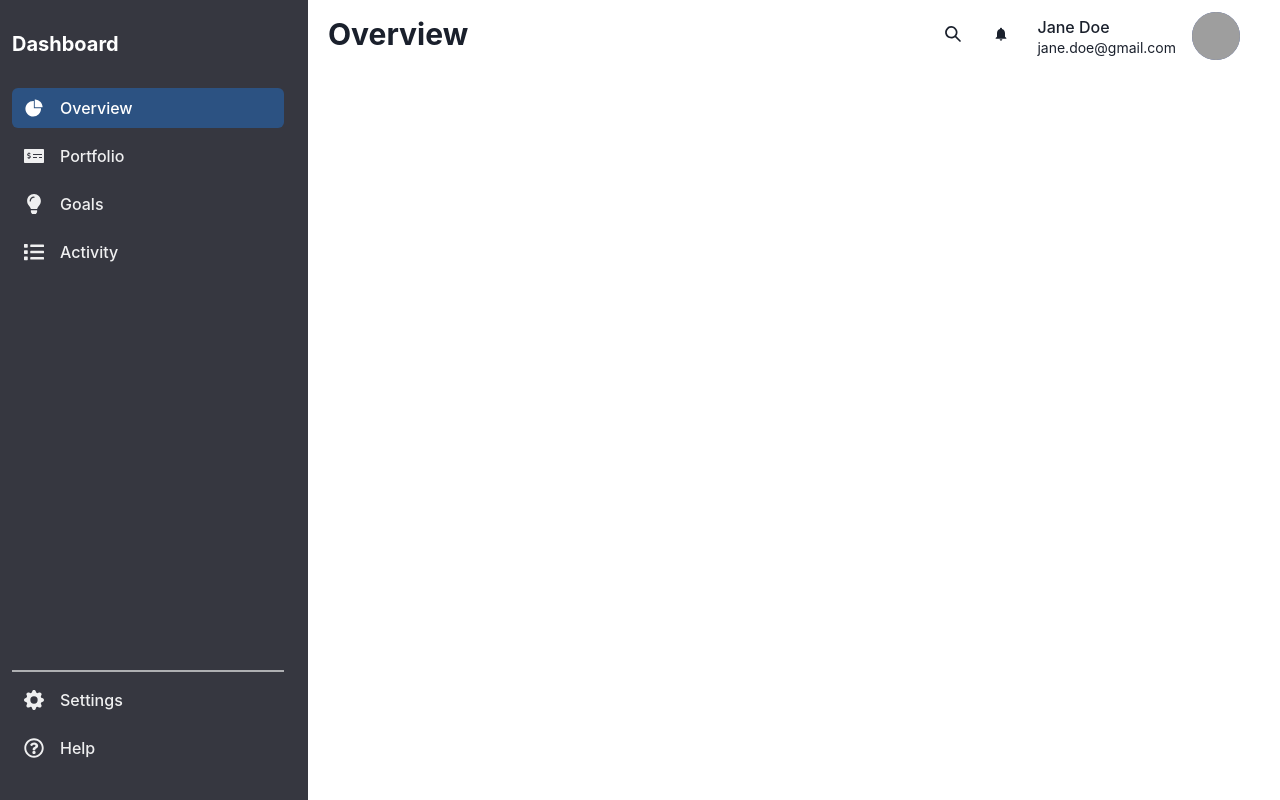
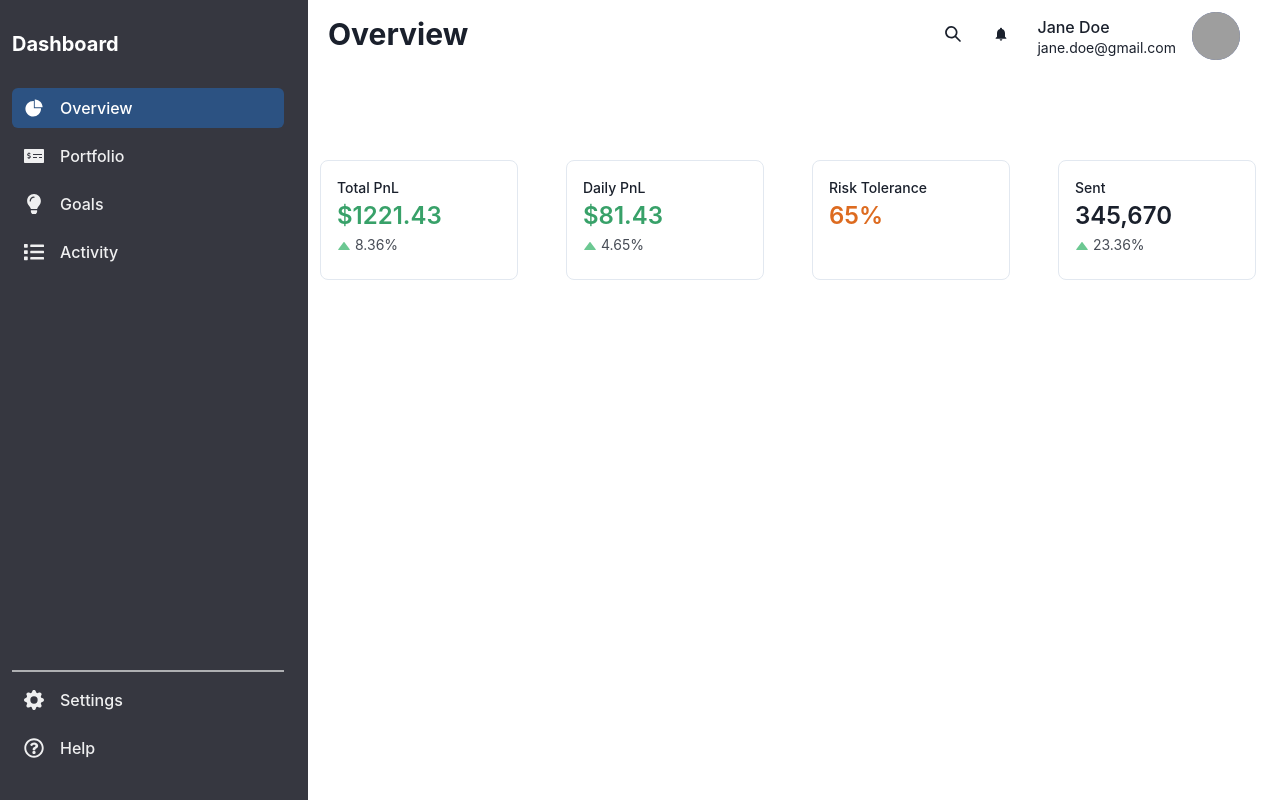
Before and after one commit to jcserv/citi-serverless-frontend, a React (Create React App) app: page / in a window 1280 px wide. Built offline with nearby package versions, Linux system fonts and the light colour scheme; grey boxes are pictures that could not be loaded.

Commit message:
indicators

```diff
--- /dev/null
+++ b/src/components/IndicatorCard.jsx
@@ -0,0 +1,17 @@
+import { Stat, StatArrow, StatGroup, StatHelpText, StatLabel, StatNumber } from '@chakra-ui/react';
+import React from 'react';
+
+const IndicatorCard = ({ label, number, color, type, percentage }) => (
+	<StatGroup borderWidth="1px" borderRadius="lg" h="100%" w="25%">
+		<Stat m={4}>
+			<StatLabel>{label}</StatLabel>
+			<StatNumber color={color}>{number}</StatNumber>
+			<StatHelpText>
+				{type && <StatArrow type={type} />}
+				{percentage}
+			</StatHelpText>
+		</Stat>
+	</StatGroup>
+);
+
+export default IndicatorCard;
--- /dev/null
+++ b/src/components/Indicators.jsx
@@ -0,0 +1,12 @@
+import { HStack } from '@chakra-ui/react';
+import React from 'react';
+
+import IndicatorCard from './IndicatorCard';
+
+const Indicators = ({ indicators }) => (
+	<div className="d-flex row justify-content-center" style={{ marginTop: "100px" }}>
+		<HStack spacing="48px">{indicators && indicators.map((indicator, index) => <IndicatorCard {...indicator} />)}</HStack>
+	</div>
+);
+
+export default Indicators;
--- a/src/pages/Home.jsx
+++ b/src/pages/Home.jsx
@@ -1,12 +1,42 @@
-import Header from "../components/Header";
-import SideNav from "../components/SideNav";
+import Header from '../components/Header';
+import Indicators from '../components/Indicators';
+import SideNav from '../components/SideNav';
+
+const indicators = [
+	{
+		label: 'Total PnL',
+		number: '$1221.43',
+		color: "green.500",
+		type: 'increase',
+		percentage: '8.36%'
+	},
+	{
+		label: 'Daily PnL',
+		number: '$81.43',
+		color: "green.500",
+		type: 'increase',
+		percentage: '4.65%'
+	},
+	{
+		label: 'Risk Tolerance',
+		color: "orange.500",
+		number: '65%',
+	},
+	{
+		label: 'Sent',
+		number: '345,670',
+		type: 'increase',
+		percentage: '23.36%'
+	}
+];
 
 function App() {
 	return (
-		<div className="row" style={{ width: "100vw" }}>
+		<div className="row" style={{ width: '100vw' }}>
 			<SideNav />
 			<div className="col">
 				<Header />
+				<Indicators indicators={indicators} />
 			</div>
 		</div>
 	);
```
